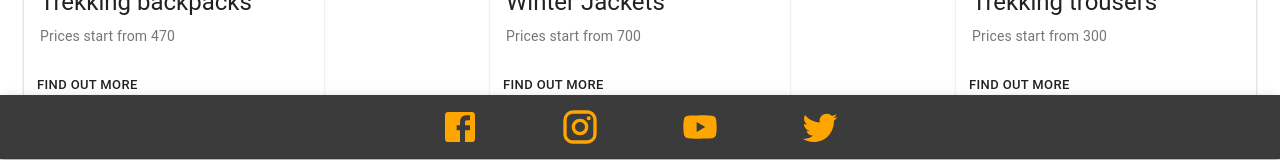
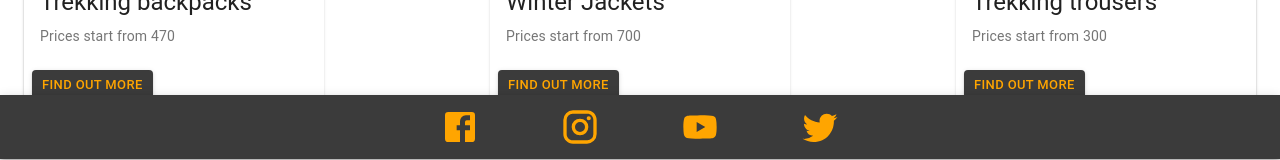
Before and after one commit to piotr-rajtar/globetrotter-shop, a React (Create React App) app: page / in a window 1280 px wide. Shown: the part 641-801 px from the top of the page. Built offline with nearby package versions, Linux system fonts and the light colour scheme.

Commit message:
Add button view in ProductBox component

```diff
--- a/src/components/features/ProductBox/ProductBox.js
+++ b/src/components/features/ProductBox/ProductBox.js
@@ -38,9 +38,12 @@ const Component = ({id, name, type, price, photo}) => (
 
     <CardActions>
       <Button
+        variant='contained'
         size='small'
+        color='primary'
         component={NavLink}
         exact to={`/product/${id}`}
+        className={styles.button}
       >
         Find out more
       </Button>
--- a/src/components/features/ProductBox/ProductBox.module.scss
+++ b/src/components/features/ProductBox/ProductBox.module.scss
@@ -7,3 +7,12 @@
   width: 300px;
   height: 400px;
 }
+
+.button {
+  color: orange;
+}
+
+.button:hover {
+  color: orange;
+  text-decoration: none;
+}
```
